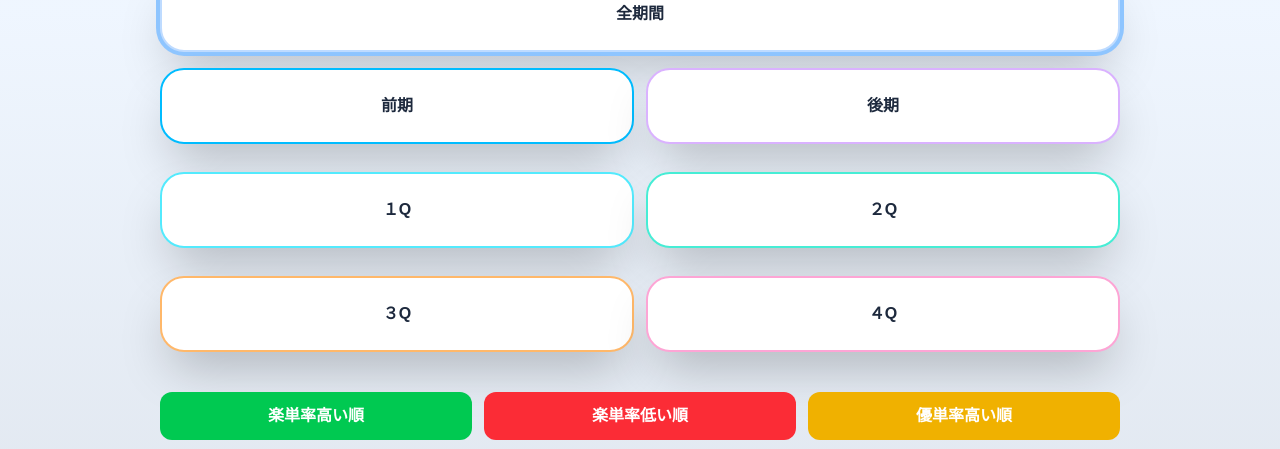
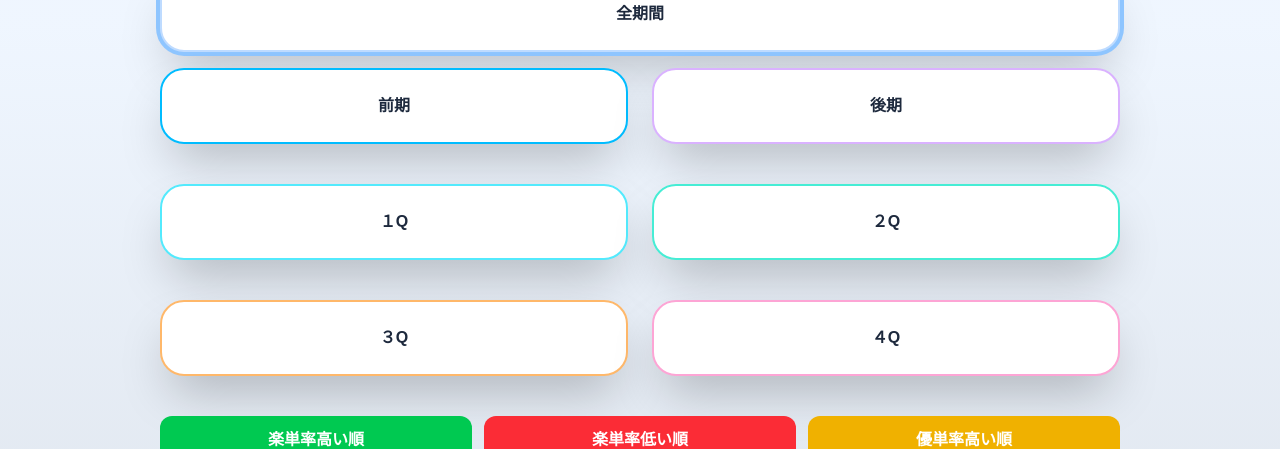
Before and after one commit to Miya300/inazo-clone, a Next.js app: page / in a window 1280 px wide. Shown: the part 468-917 px from the top of the page. Built offline with nearby package versions, Linux system fonts and the light colour scheme; no server answers; the database is empty.

Commit message:
update semester button colors

```diff
--- a/app/page.tsx
+++ b/app/page.tsx
@@ -169,7 +169,7 @@ export default function Home() {
     全期間
   </button>
 
-  <div className="grid grid-cols-2 gap-3">
+  <div className="grid grid-cols-2 gap-6">
 
     <button
       onClick={() => setSemester("前期")}
```
